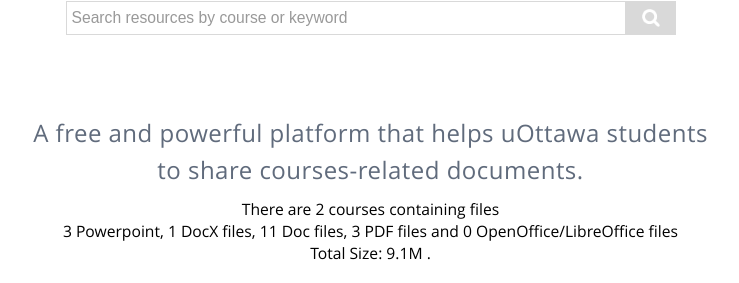
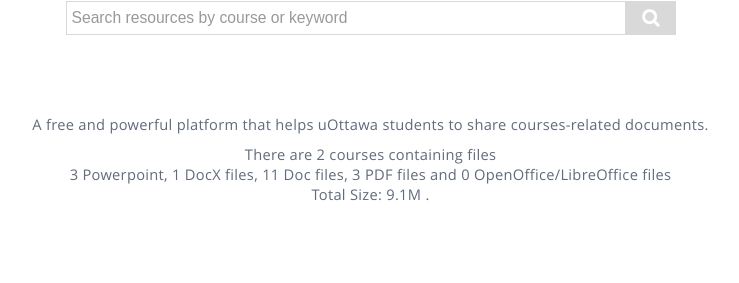
Before and after one commit to afawc072/thearchway.org, a PHP site: page /oforceportal.php in a window 1280 px wide. Shown: the part 527-810 px from the top of the page, without its empty margins (270-1009 px from the left). After the commit the page ends 728 px from the top, so only its background shows below. Run offline with PHP 8.4, Linux system fonts and the light colour scheme; some libraries are stand-ins or nearby versions.

Commit message:
Hollywood

```diff
--- a/oforceportal.php
+++ b/oforceportal.php
@@ -77,9 +77,11 @@
 
 
     <div id="isc_1Z" style="POSITION:relative;display:inline-block; padding-top: 10%;" >
-        <p class="generic" style="color: #606B7C; font-family: Open Sans,helvetica,arial,sans-serif;font-weight: 400; font-size: 24px;line-height: 1.55em;">A free and powerful platform that helps uOttawa students to share courses-related documents.</p>
+        <p class="generic" style="color: #606B7C; font-family: "Sergoe UI Light_", "Open Sans Light", Verdana, Arial, Helvetica, sans-serif;font-weight: 400; font-size: 24px;line-height: 1.55em;">A free and powerful platform that helps uOttawa students to share courses-related documents.</p>
 
-	<center><?php
+	<center>
+        <p class="generic" style="color: #606B7C; font-family: "Sergoe UI Light_", "Open Sans Light", Verdana, Arial, Helvetica, sans-serif;font-weight: 400; font-size: 18px;line-height: 1.55em;">
+        <?php
 		$myFile = "stats/coursesStats.txt";
 		$fh = fopen($myFile, 'r');
 			while(!feof($fh))
@@ -95,7 +97,9 @@
 
 
 		fclose($fh);
-        ?></center>
+        ?>
+    </p>
+    </center>
 </div>
 </div>
 </div>
```
